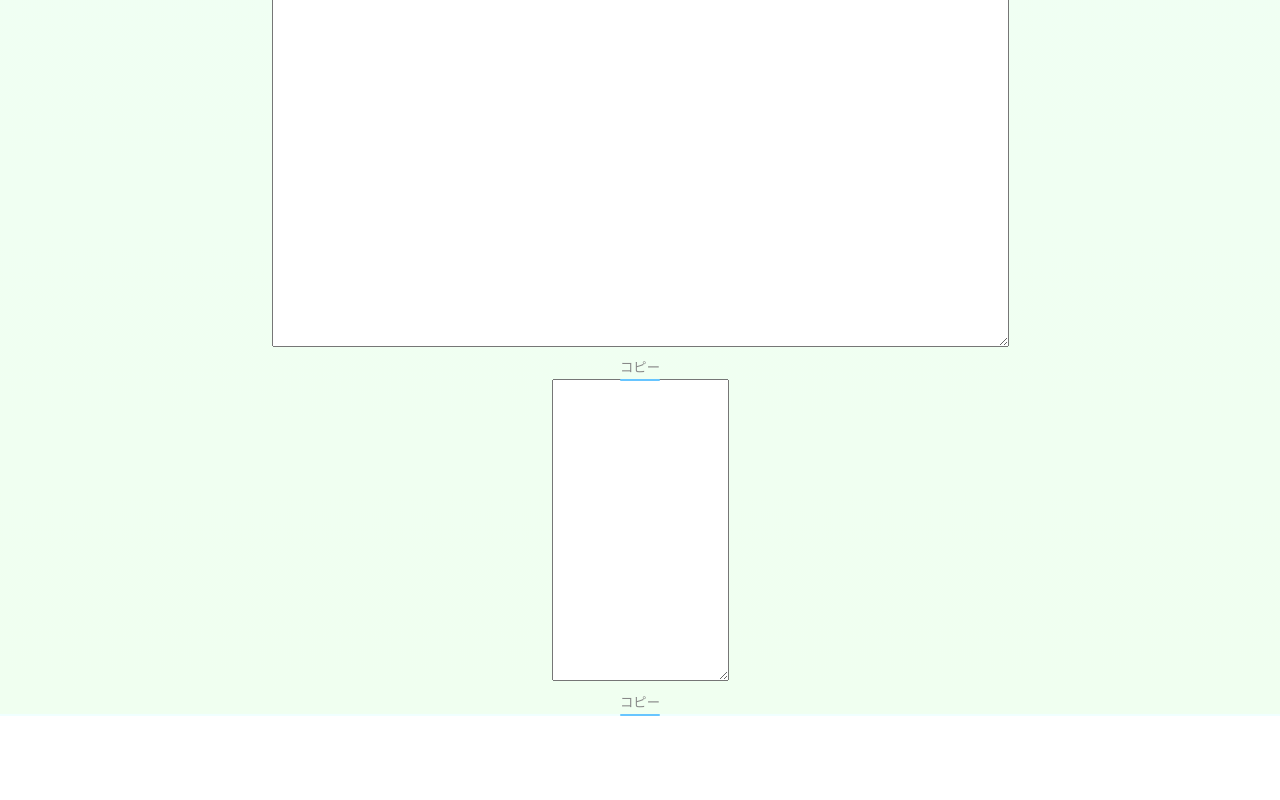
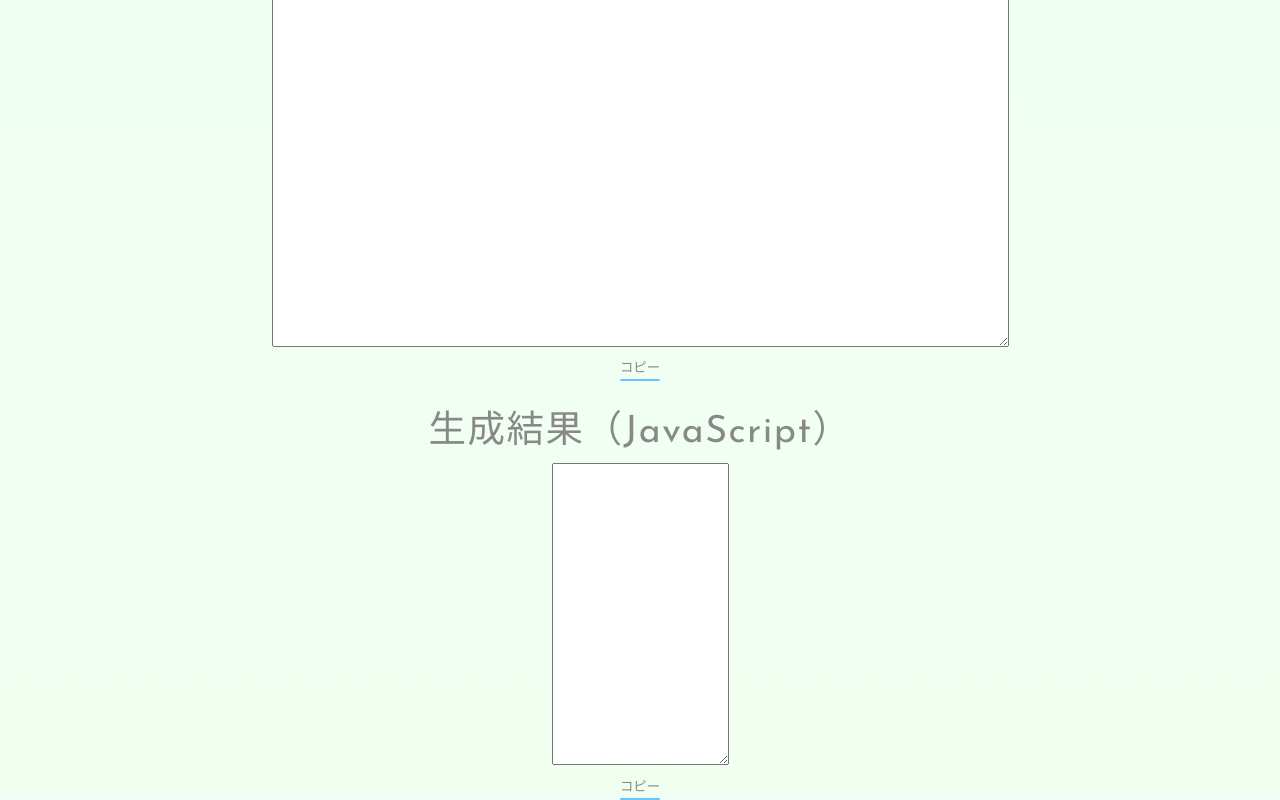
Before and after one commit to baum-knknkny/Baum, a plain HTML site: page admin.html in a window 1280 px wide. Shown: the part 3160-3960 px from the top of the page. Before the commit the page ends 3876 px from the top, so only its background shows below. Drawn offline with Linux system fonts and the light colour scheme.

Commit message:
生成結果（JavaScript）セクションを追加し、テキストエリアの間隔を調整

```diff
--- a/admin.html
+++ b/admin.html
@@ -120,7 +120,8 @@
     <button onclick="copyMarkdown()">
         コピー
     </button>
-<br>
+<br><br>
+    <h2>生成結果（JavaScript）</h2>
     <textarea
         id="resultJs"
         rows="20"
```
